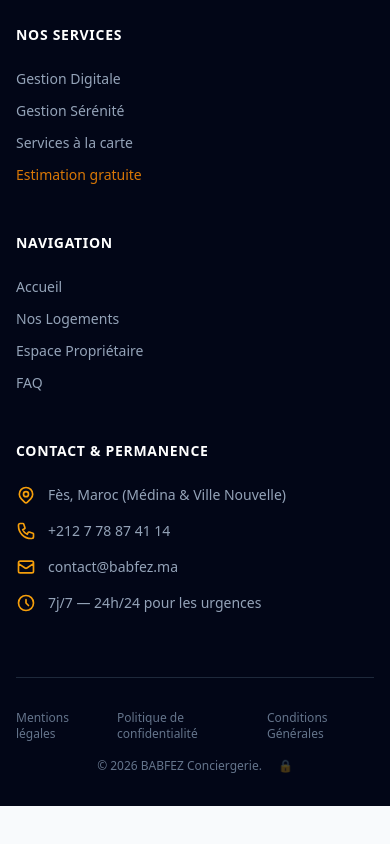
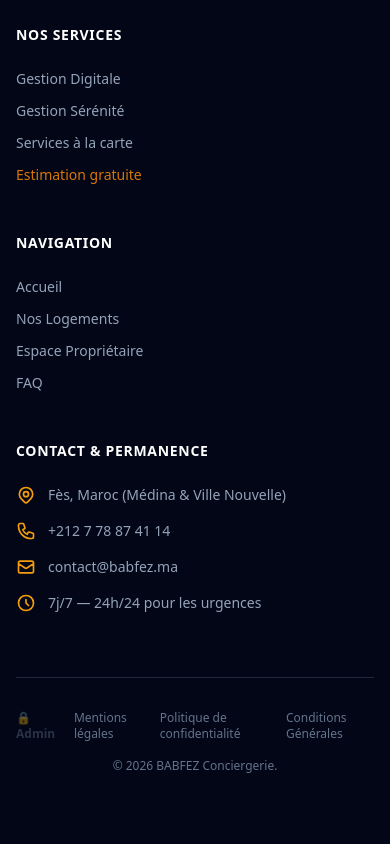
Before and after one commit to anoirqotbi87-debug/babfez, a Next.js app: page /1 in a window 390 px wide. Shown: the part 7307-8151 px from the top of the page. Before the commit the page ends 8113 px from the top, so only its background shows below. Built offline with nearby package versions, Linux system fonts and the light colour scheme.

Commit message:
fix: move admin link away from floating whatsapp bubble area

```diff
--- a/src/app/[lang]/page.tsx
+++ b/src/app/[lang]/page.tsx
@@ -542,15 +542,15 @@
             </div>
           </div>
 
-          <div className="flex flex-col md:flex-row justify-between items-center gap-4 text-xs text-slate-500 border-t border-slate-800 pt-8">
+          <div className="flex flex-col md:flex-row justify-between items-center gap-4 text-xs text-slate-500 border-t border-slate-800 pt-8 pb-12 md:pb-0">
             <div className="flex gap-4">
+              <Link href={`/${lang}/admin/login`} className="opacity-40 hover:opacity-100 hover:text-amber-500 transition-all font-bold" title="Administration">🔒 Admin</Link>
               <a href="#" className="hover:text-amber-500 transition-colors">{dict.footer?.legal || "Mentions légales"}</a>
               <a href="#" className="hover:text-amber-500 transition-colors">{dict.footer?.privacy || "Politique de confidentialité"}</a>
               <a href="#" className="hover:text-amber-500 transition-colors">{dict.footer?.tos || "Conditions Générales"}</a>
             </div>
             <div className="flex items-center gap-2">
               &copy; 2026 BABFEZ Conciergerie.
-              <Link href={`/${lang}/admin/login`} className="opacity-30 hover:opacity-100 hover:text-amber-500 transition-all text-xs ml-2" title="Administration">🔒</Link>
             </div>
           </div>
         </div>
--- a/src/app/[lang]/reserver/page.tsx
+++ b/src/app/[lang]/reserver/page.tsx
@@ -369,8 +369,9 @@
             </div>
           </div>
 
-          <div className="flex flex-col md:flex-row justify-between items-center gap-4 text-xs text-slate-500 border-t border-slate-800 pt-8">
+          <div className="flex flex-col md:flex-row justify-between items-center gap-4 text-xs text-slate-500 border-t border-slate-800 pt-8 pb-12 md:pb-0">
             <div className="flex gap-4">
+              <Link href={`/${lang}/admin/login`} className="opacity-40 hover:opacity-100 hover:text-amber-500 transition-all font-bold" title="Administration">🔒 Admin</Link>
               <a href="#" className="hover:text-amber-500 transition-colors">{dict.footer?.legal || "Mentions légales"}</a>
               <a href="#" className="hover:text-amber-500 transition-colors">{dict.footer?.privacy || "Politique de confidentialité"}</a>
               <a href="#" className="hover:text-amber-500 transition-colors">{dict.footer?.tos || "Conditions Générales"}</a>
```
